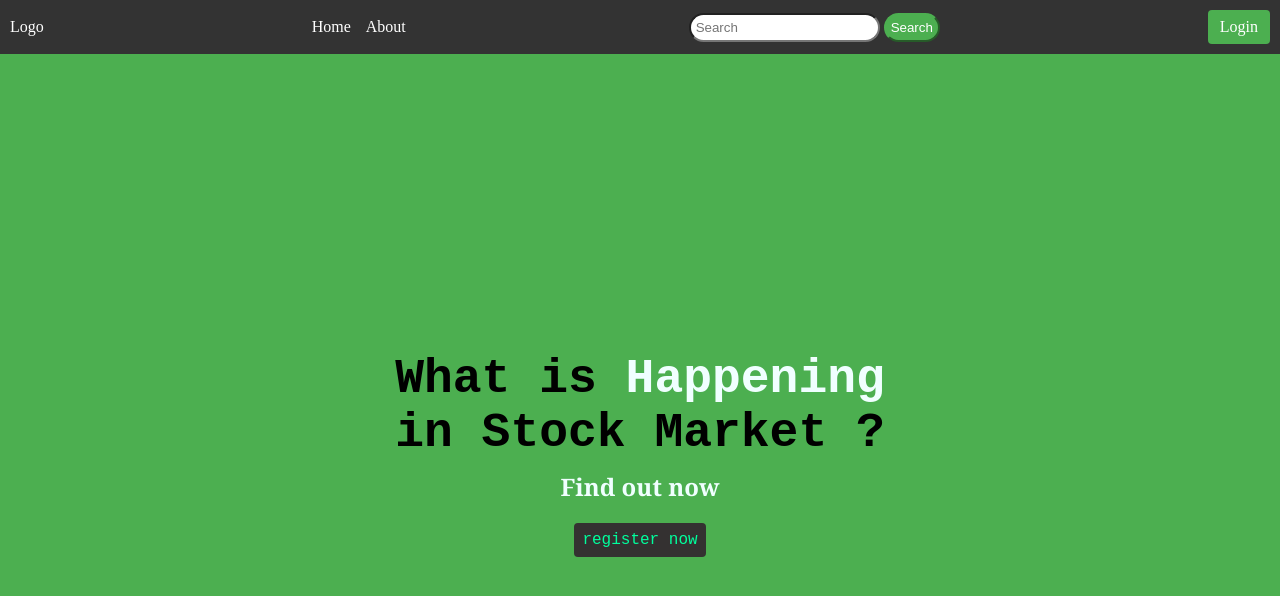
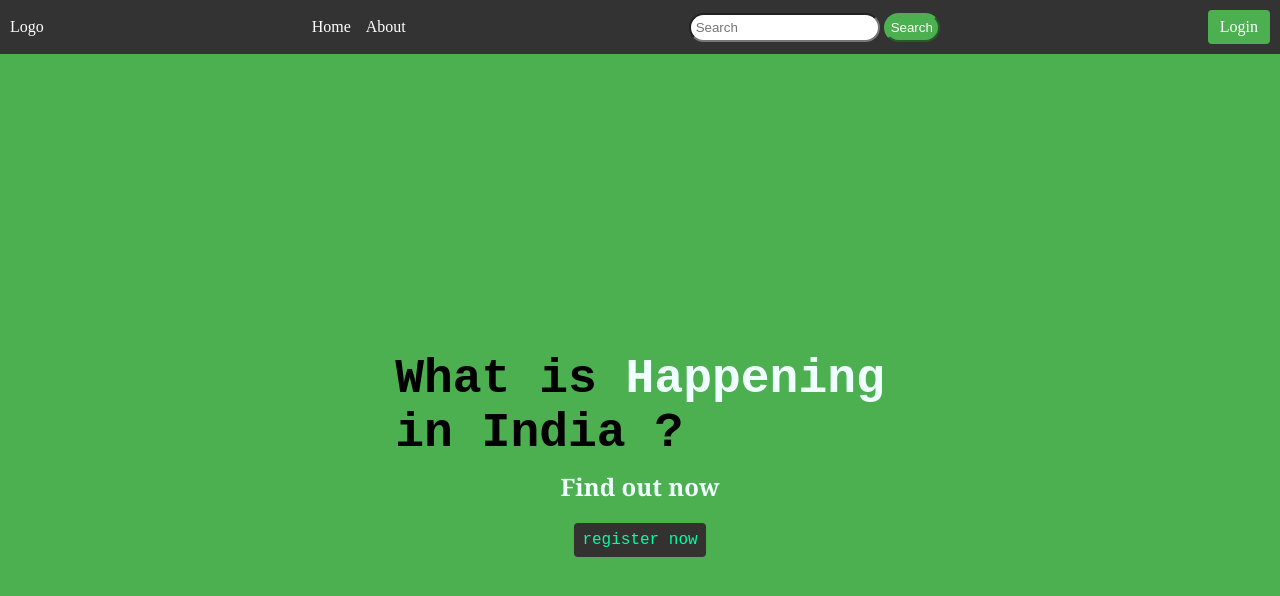
Before and after one commit to harish00403/codsoft_taskno1, a plain HTML site: page index.html in a window 1280 px wide. Drawn offline with Linux system fonts and the light colour scheme.

Commit message:
Update index.html

```diff
--- a/index.html
+++ b/index.html
@@ -21,7 +21,7 @@
     </div>
     <div class="page">
         <div class="content" >
-            <h1>What is <span>Happening</span><br> in Stock Market ?</h1>
+            <h1>What is <span>Happening</span><br> in India  ?</h1>
             <h2>Find out now</h2>
             <div class="register">register now</div>
         </div>
```
